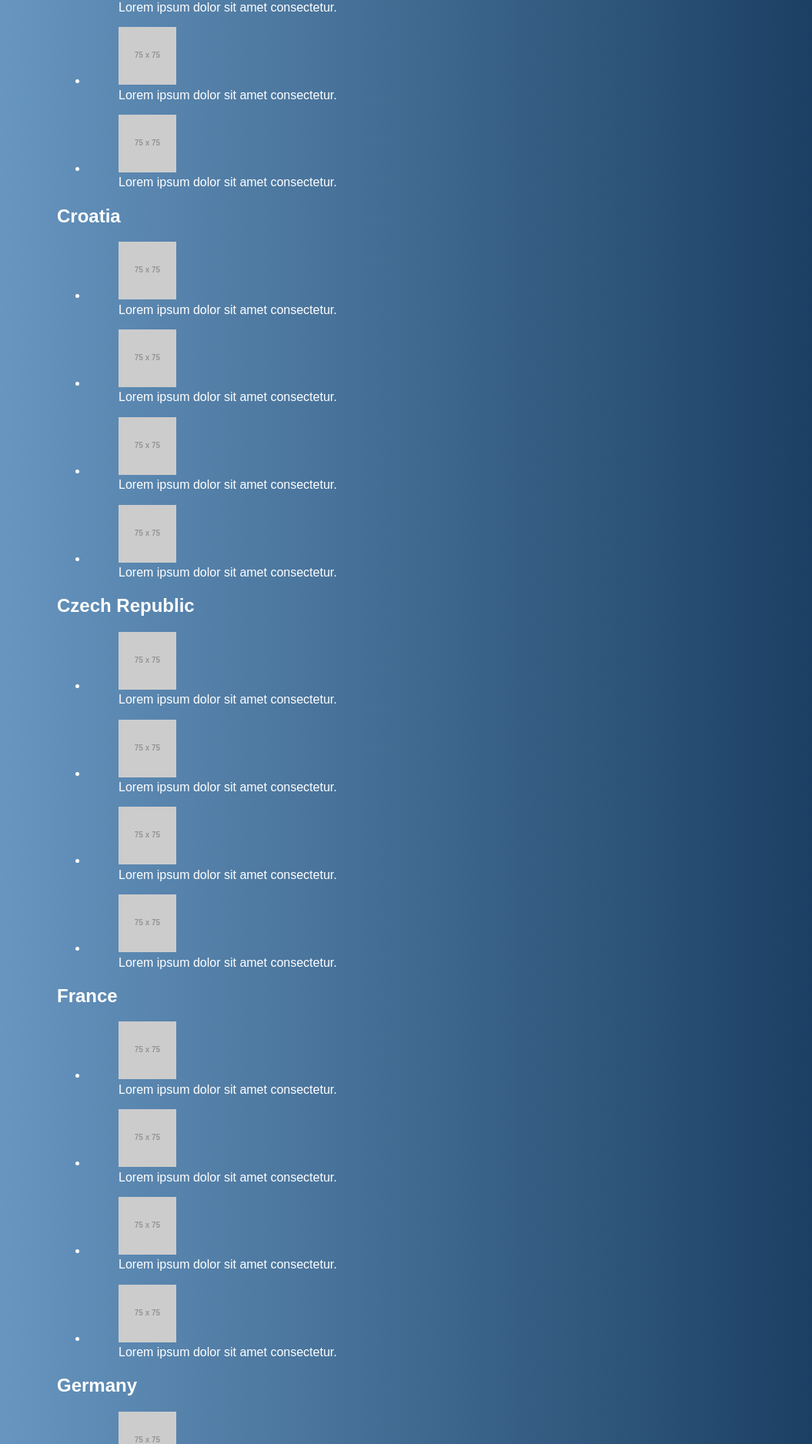
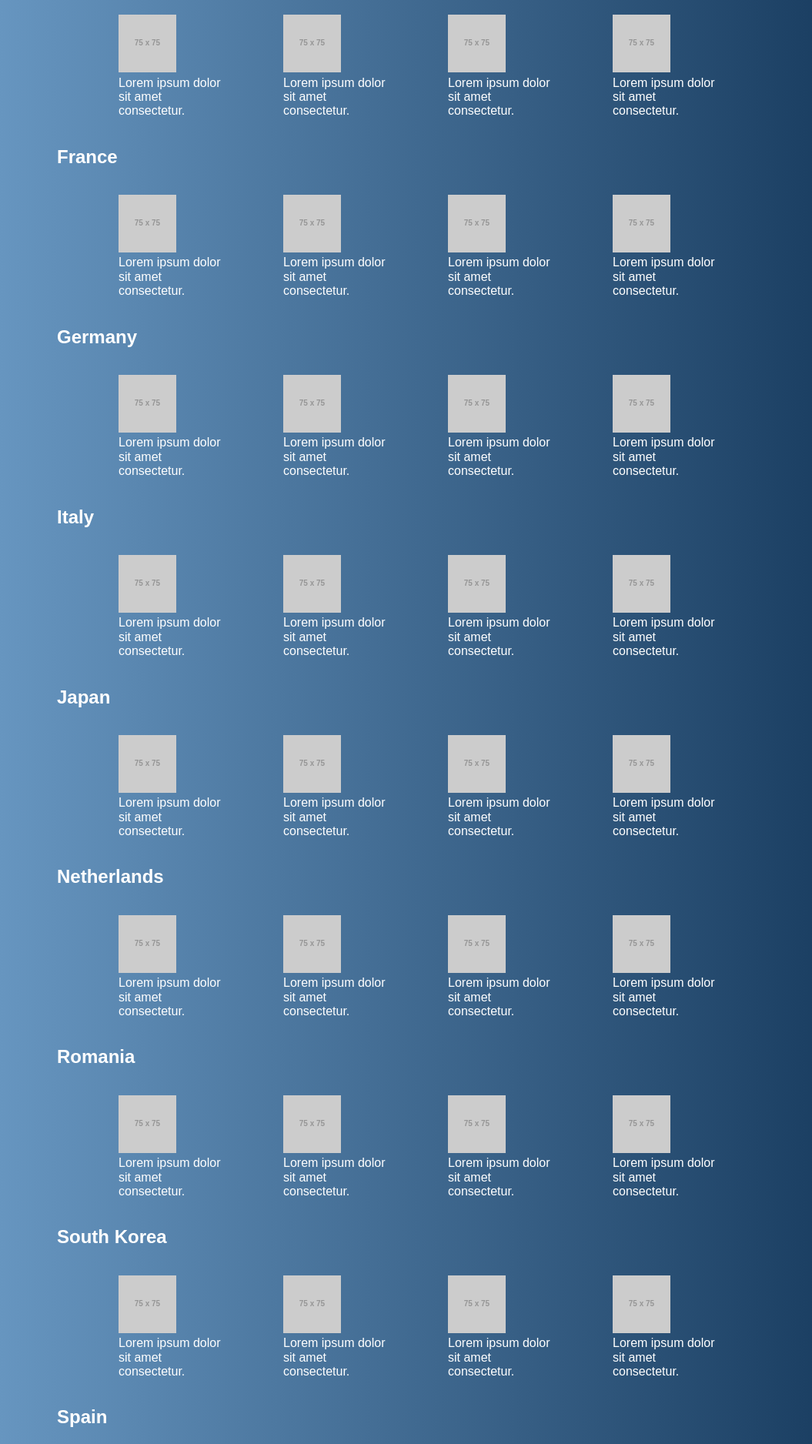
Before and after one commit to salv236/photo-app, a plain HTML site: page travel.html in a window 1280 px wide. Shown: the part 924-2800 px from the top of the page at 77% size, without its empty margins (118-1173 px from the left). Drawn offline with nearby package versions, Linux system fonts and the light colour scheme; placeholder pictures from the web are drawn by us; a web font is replaced by a local one.

Commit message:
initial stage of css grid

```diff
--- a/sass/stylesheets/style.scss
+++ b/sass/stylesheets/style.scss
@@ -12,5 +12,6 @@ div {
     @extend .container;
 }
 
+@import 'grid';
 @import 'heading';
 @import 'navigation';
--- a/travel.html
+++ b/travel.html
@@ -29,18 +29,16 @@
         </ul>
     </nav>
 
-
-    <div class="container">
+<div class="container">
     <h1 class="mainHeading"> My Photo Application </h1>
 
     <p> Here you will find pictures from every country i have visited.</p>
 
     <main>
-
             <section>
                     <h2> Bulgaria </h2>
 
-                <ul>
+                <ul class="grid">
                     <li>
 
                         <figure><img src="https://via.placeholder.com/75x75C/O https://placeholder.com/" alt="#">
@@ -70,7 +68,7 @@
         <section>
             <h2> Canada </h2>
 
-        <ul>
+            <ul class="grid">
             <li>
 
                 <figure><img src="https://via.placeholder.com/75x75C/O https://placeholder.com/" alt="#">
@@ -100,7 +98,7 @@
         <section>
             <h2> Croatia</h2>
 
-        <ul>
+            <ul class="grid">
             <li>
                 <figure><img src="https://via.placeholder.com/75x75C/O https://placeholder.com/" alt="#">
                     <figcaption>Lorem ipsum dolor sit amet consectetur.</figcaption>
@@ -127,7 +125,7 @@
     <section>
             <h2> Czech Republic </h2>
 
-    <ul>
+            <ul class="grid">
         <li>
             <figure><img src="https://via.placeholder.com/75x75C/O https://placeholder.com/" alt="#">
                 <figcaption>Lorem ipsum dolor sit amet consectetur.</figcaption>
@@ -155,7 +153,7 @@
     <section>
             <h2> France </h2>
 
-        <ul>
+            <ul class="grid">
             <li>
                 <figure><img src="https://via.placeholder.com/75x75C/O https://placeholder.com/" alt="#">
                     <figcaption>Lorem ipsum dolor sit amet consectetur.</figcaption>
@@ -182,7 +180,7 @@
         <section>
                 <h2> Germany </h2>
 
-        <ul>
+                <ul class="grid">
             <li>
                 <figure><img src="https://via.placeholder.com/75x75C/O https://placeholder.com/" alt="#">
                     <figcaption>Lorem ipsum dolor sit amet consectetur.</figcaption>
@@ -209,7 +207,7 @@
         <section>
                 <h2> Italy </h2>
 
-        <ul>
+                <ul class="grid">
             <li>
                 <figure><img src="https://via.placeholder.com/75x75C/O https://placeholder.com/" alt="#">
                     <figcaption>Lorem ipsum dolor sit amet consectetur.</figcaption>
@@ -237,7 +235,7 @@
         <section>
                 <h2> Japan </h2>
 
-        <ul>
+                <ul class="grid">
             <li>
                 <figure><img src="https://via.placeholder.com/75x75C/O https://placeholder.com/" alt="#">
                     <figcaption>Lorem ipsum dolor sit amet consectetur.</figcaption>
@@ -265,7 +263,7 @@
         <section>
                 <h2> Netherlands </h2>
 
-        <ul>
+                <ul class="grid">
             <li>
                 <figure><img src="https://via.placeholder.com/75x75C/O https://placeholder.com/" alt="#">
                     <figcaption>Lorem ipsum dolor sit amet consectetur.</figcaption>
@@ -293,7 +291,7 @@
         <section>
                 <h2> Romania </h2>
 
-        <ul>
+                <ul class="grid">
             <li>
                 <figure><img src="https://via.placeholder.com/75x75C/O https://placeholder.com/" alt="#">
                     <figcaption>Lorem ipsum dolor sit amet consectetur.</figcaption>
@@ -321,7 +319,7 @@
         <section>
                 <h2> South Korea </h2>
 
-        <ul>
+                <ul class="grid">
             <li>
                 <figure><img src="https://via.placeholder.com/75x75C/O https://placeholder.com/" alt="#">
                     <figcaption>Lorem ipsum dolor sit amet consectetur.</figcaption>
@@ -348,7 +346,7 @@
         <section>
                 <h2> Spain </h2>
 
-        <ul>
+        <ul class="grid">
             <li>
                 <figure><img src="https://via.placeholder.com/75x75C/O https://placeholder.com/" alt="#">
                     <figcaption>Lorem ipsum dolor sit amet consectetur.</figcaption>
@@ -376,7 +374,7 @@
         <section>
                 <h2> Ukraine </h2>
 
-        <ul>
+        <ul class="grid">
             <li>
                 <figure><img src="https://via.placeholder.com/75x75C/O https://placeholder.com/" alt="#">
                     <figcaption>Lorem ipsum dolor sit amet consectetur.</figcaption>
@@ -404,7 +402,7 @@
         <section>
                 <h2> US </h2>
 
-        <ul>
+        <ul class="grid">
             <li>
                 <figure><img src="https://via.placeholder.com/75x75C/O https://placeholder.com/" alt="#">
                     <figcaption>Lorem ipsum dolor sit amet consectetur.</figcaption>
```
Also changed, not shown: food.html (+2 -3 lines), health.html (+2 -3 lines), index.html (+2 -5 lines), css/style.css, 1 other file.
